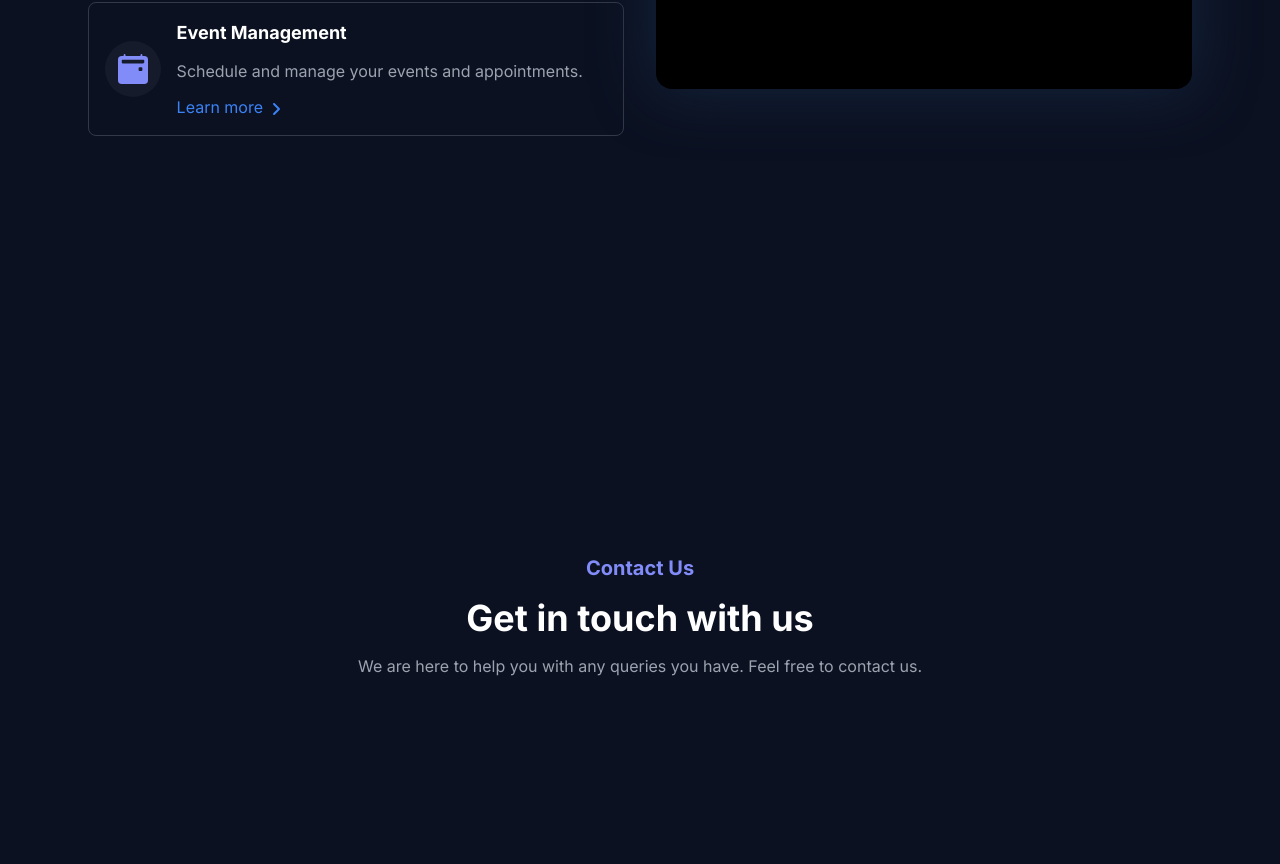
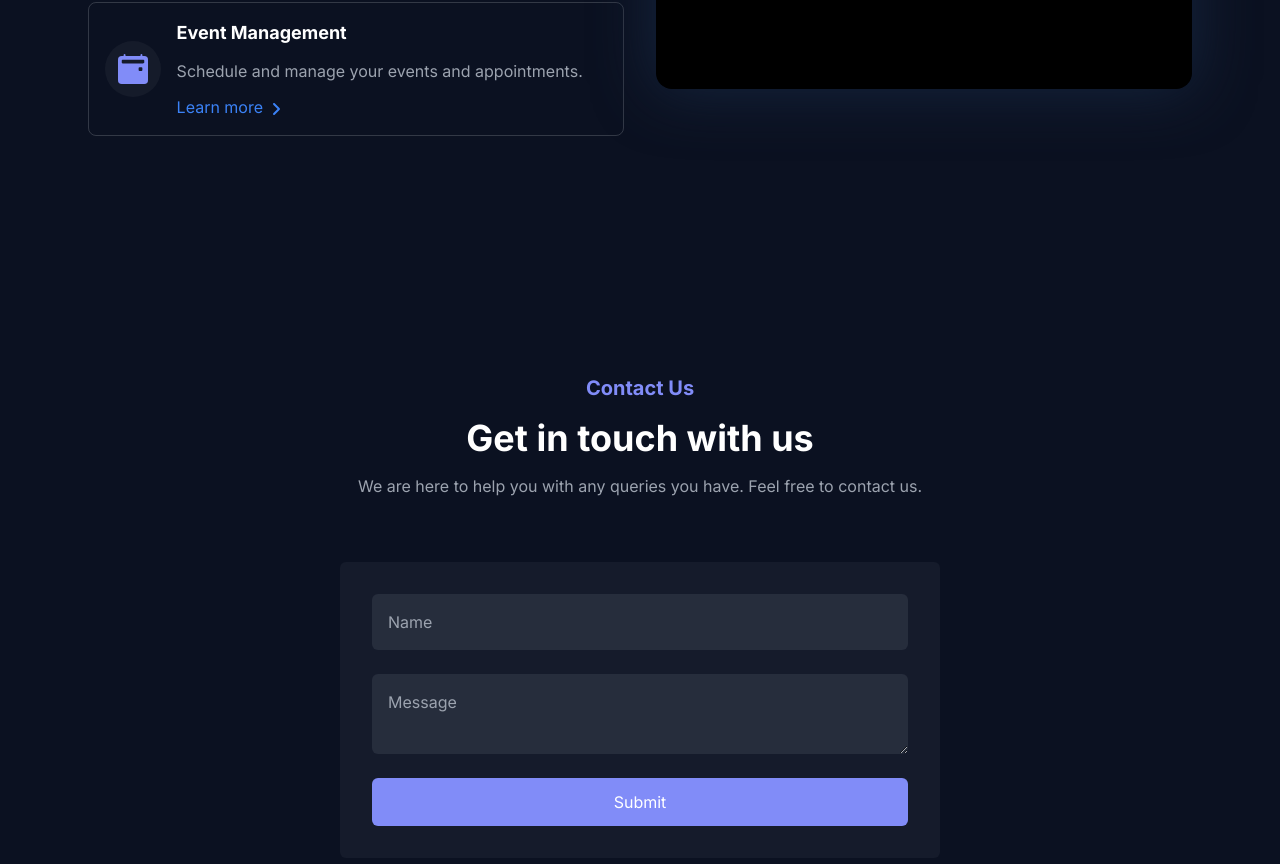
Before and after one commit to manan18/erp, a Next.js app: page / in a window 1280 px wide. Shown: the part 2364-3228 px from the top of the page. Built offline with nearby package versions, Linux system fonts and the light colour scheme; no server answers.

Commit message:
Landing Page Completed

```diff
--- a/package.json
+++ b/package.json
@@ -19,7 +19,7 @@
     "react-dom": "^18",
     "react-firebase-hooks": "^5.1.1",
     "react-firebaseui": "^6.0.0",
-    "react-hook-form": "^7.50.1",
+    "react-hook-form": "^7.51.0",
     "react-icons": "^5.0.1"
   },
   "devDependencies": {
--- /dev/null
+++ b/src/components/Landing/atoms/input.tsx
@@ -0,0 +1,20 @@
+import React from "react";
+import { UseFormRegister, FieldValues, RegisterOptions } from "react-hook-form";
+
+interface InputProps extends React.InputHTMLAttributes<HTMLInputElement> {
+  register: UseFormRegister<any>;
+  rules?: RegisterOptions;
+  name: string;
+}
+
+const Input = ({ register, rules, name, ...rest }: InputProps) => {
+  return (
+    <input
+      className="w-full p-4 bg-gray-500/20 rounded-md"
+      {...register(name, rules)}
+      {...rest}
+    />
+  );
+};
+
+export default Input;
--- /dev/null
+++ b/src/components/Landing/molecules/contact-card.tsx
@@ -0,0 +1,35 @@
+"use client";
+import React from "react";
+import { useForm } from "react-hook-form";
+import Input from "../atoms/input";
+
+type ContactCardData = {
+  name: string;
+  message: string;
+};
+
+const ContactCard = ({
+  onSubmit,
+}: {
+  onSubmit: (data?: ContactCardData) => void;
+}) => {
+  const { register, handleSubmit } = useForm<ContactCardData>();
+
+  return (
+    <div className="max-w-[600px] w-full mt-16 bg-gray-500/10 backdrop:blur-sm rounded-md p-8">
+      <form className="flex flex-col gap-6" onSubmit={handleSubmit(onSubmit)}>
+        <Input register={register} name="name" placeholder="Name" />
+        <textarea
+          className="w-full p-4 bg-gray-500/20 rounded-md"
+          placeholder="Message"
+          {...register("message")}
+        ></textarea>
+        <button className="bg-[#818cf8] text-white py-3 rounded-md">
+          Submit
+        </button>
+      </form>
+    </div>
+  );
+};
+
+export default ContactCard;
--- a/src/components/Landing/organisms/contact.tsx
+++ b/src/components/Landing/organisms/contact.tsx
@@ -1,4 +1,6 @@
+"use client";
 import React from "react";
+import ContactCard from "../molecules/contact-card";
 
 const Contact = () => {
   return (
@@ -14,6 +16,13 @@ const Contact = () => {
           contact us.
         </p>
       </div>
+      <ContactCard
+        onSubmit={(data) => {
+          if (data) {
+            console.log(data);
+          }
+        }}
+      />
     </div>
   );
 };
```
Also changed, not shown: src/components/Landing/molecules/banner.tsx (renamed from src/components/Landing/molecules/banner/index.tsx), 1 other file (tests, documents, lock files or other folders).
